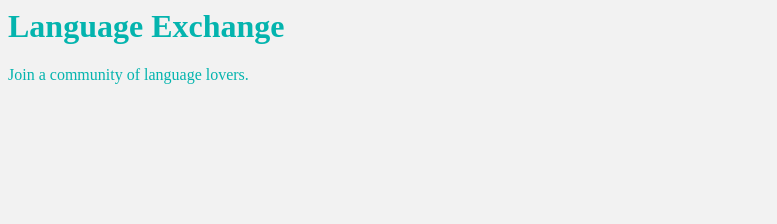
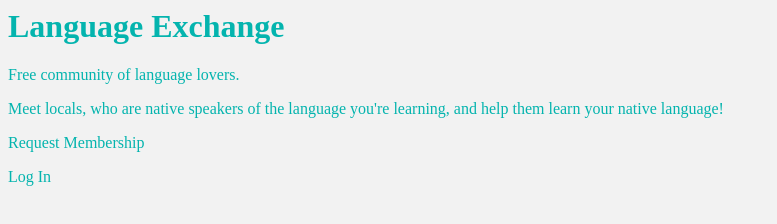
Before and after one commit to gwalshington/gwalshington.github.io, a plain HTML site: page unit_1/index.html in a window 1280 px wide. Shown: the whole page, without its empty margins (0-777 px from the left). Drawn offline with Linux system fonts and the light colour scheme.

Commit message:
thumbnails
added landing page thumbnail and profile page

```diff
--- a/unit_1/index.html
+++ b/unit_1/index.html
@@ -5,6 +5,10 @@
 </head>
 <body>
 	<h1>Language Exchange</h1>
-	<p>Join a community of language lovers.</p>
+	<p>Free community of language lovers.</p>
+	<p>Meet locals, who are native speakers of the language you're learning, and help them learn your native language!</p>
+
+	<p>Request Membership</p>
+	<p>Log In</p>
 </body>
 </html>
```
Also changed, not shown: unit_2/homepage.png (added), unit_2/landing_page.png (added).
